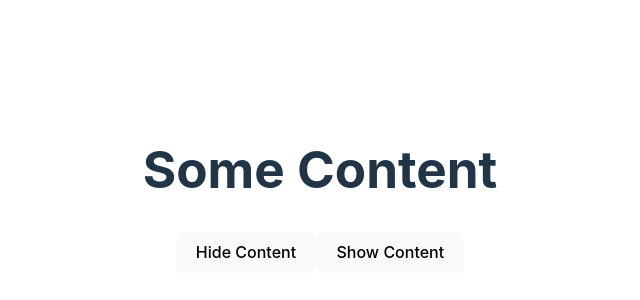
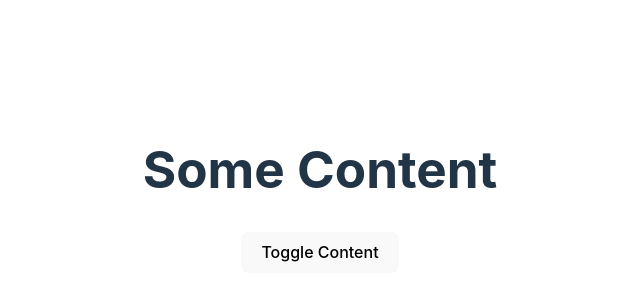
Before and after one commit to Bhanu-Partap/react-learnings-with-vite, a React (Vite) app in the folder my-first-react-app/: page / in a window 1280 px wide. Shown: the part 210-510 px from the top of the page, without its empty margins (320-960 px from the left). Built offline with nearby package versions, Linux system fonts and the light colour scheme.

Commit message:
Toggle button created

```diff
--- a/my-first-react-app/src/Components/ToggleElement.jsx
+++ b/my-first-react-app/src/Components/ToggleElement.jsx
@@ -8,8 +8,13 @@ export default function ToggleElement() {
             {
                 status ? <h1>Some Content</h1> : null
             }
-            <button onClick={() => setStatus(false)} > Hide Content</button>
-            <button onClick={() => setStatus(true)} > Show Content</button>
+{/* =================Toggle with Different buttons ======================== */}
+
+            {/* <button onClick={() => setStatus(false)} > Hide Content</button>
+            <button onClick={() => setStatus(true)} > Show Content</button> */}
+
+{/* =================Toggle with one button ======================== */}
+            <button onClick={() => setStatus(!status)} > Toggle Content </button>
         </>
     )
 }
```
